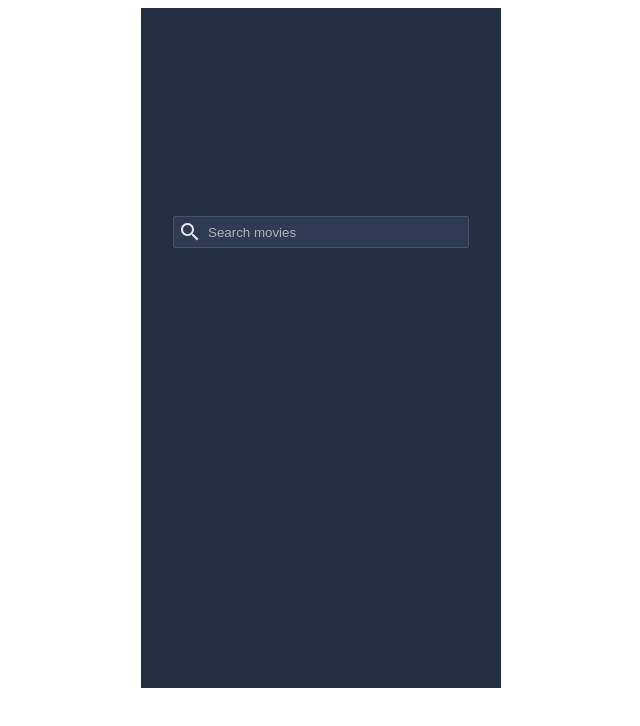
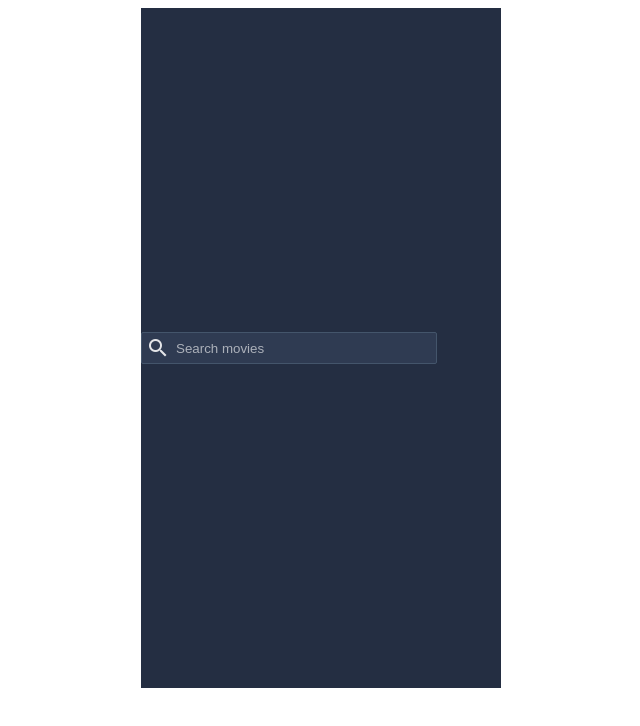
Before and after one commit to ericafenyo/wild-movie-fork, a React (Create React App) app: page / in a window 1280 px wide. Shown: the top 726 px of the page, without its empty margins (319-959 px from the left). Built offline with nearby package versions, Linux system fonts and the light colour scheme.

Commit message:
code hack

```diff
--- a/src/Components/Dropdown/Dropdown.css
+++ b/src/Components/Dropdown/Dropdown.css
@@ -1,47 +1,56 @@
 @import url('https://fonts.googleapis.com/css?family=Roboto:400,500');
-*{box-sizing: border-box}
 
-.test{
+* {
+  box-sizing: border-box
+}
+
+.test {
   width: 296px;
   height: 143px;
   border: solid 1px #44556b;
   background-color: rgba(47, 59, 82, 0.3);
 }
 
-body{
+body {
   font-family: 'Roboto', sans-serif;
   background-color: #242e42;
 }
 
 
- p{
-
+p {
   margin: 0;
   padding-left: 8px;
-
   font-size: 14px;
   letter-spacing: 0.4px;
   text-align: justify;
   color: rgba(255, 255, 255, 0.87);
 }
-.dropdown
-{
+
+.dropdown {
   width: 296px;
-
+  height: 148px;
   border: solid 1px #44556b;
   background-color: rgba(47, 59, 82, 0.3);
-  padding: 21px;
+  padding: 8px 21px;
+}
 
+.ellispe {
+  text-overflow: ellipsis;
+  white-space: nowrap;
+  overflow: hidden;
 }
+
 .history-item {
-    display:flex;
+  display: flex;
   margin-top: 8px;
 }
-.resultItem p{
 
-    padding:0 !important;
+.resultItem p {
+
+  padding: 0 !important;
   margin-top: 8px;
 }
+
 .dropdown i {
   color: rgba(255, 255, 255, 0.87) !important;
 }
--- a/src/Components/SearchBar/SearchBar.css
+++ b/src/Components/SearchBar/SearchBar.css
@@ -8,13 +8,16 @@
 }
 
 .box {
-  padding-top: 208px;
   display: -webkit-box;
   display: -ms-flexbox;
   display: flex;
   -webkit-box-pack: center;
       -ms-flex-pack: center;
           justify-content: center;
+  -webkit-box-orient: vertical;
+  -webkit-box-direction: normal;
+      -ms-flex-direction: column;
+          flex-direction: column;
   background-color: #242E42;
   -webkit-box-sizing: border-box;
           box-sizing: border-box;
```
Lines whose indentation alone changed are shown as unchanged.
